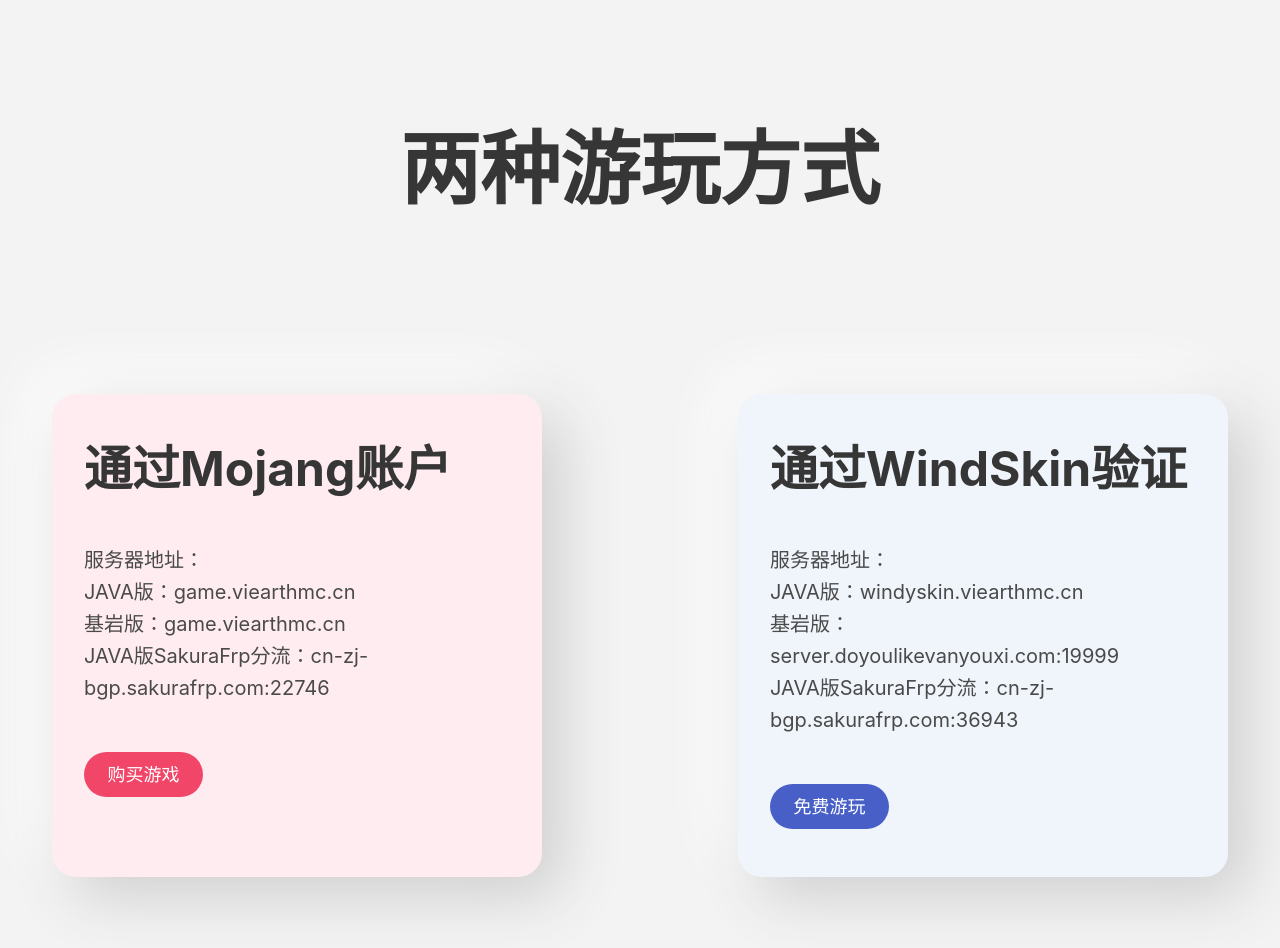
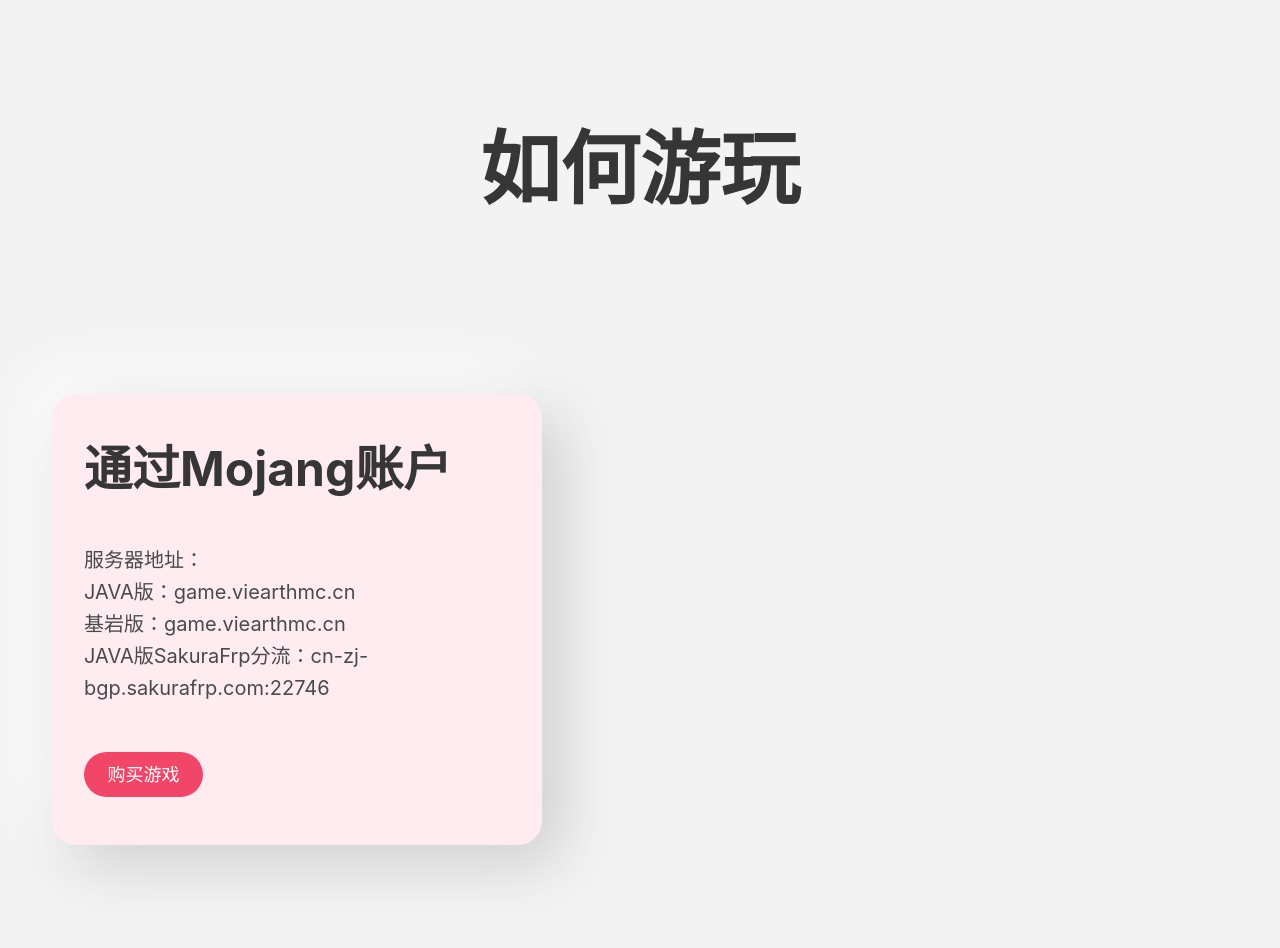
Before and after one commit to nowcube/civearth-pages, a plain HTML site: page index.html in a window 1280 px wide. Shown: the part 820-1768 px from the top of the page. Drawn offline with nearby package versions, Linux system fonts and the light colour scheme.

Commit message:
betav0.1.3

```diff
--- a/index.html
+++ b/index.html
@@ -116,7 +116,7 @@
     <div id="page-2" class="hero is-medium">
         <div class="hero-body">
             <div class="container">
-                <h1 class="title has-text-centered" style="font-weight: 700; font-size: 5rem;">两种游玩方式</h1>
+                <h1 class="title has-text-centered" style="font-weight: 700; font-size: 5rem;">如何游玩</h1>
             </div>
         </div>
     </div>
@@ -139,20 +139,6 @@
                             style="font-size: 1.125rem;">购买游戏</a>
                     </div>
                     <div class="column"></div>
-                    <div class="column has-background-info-light is-5" style="padding:3rem 2rem; border-radius:24px;box-shadow:  20px 20px 60px #cfcfcf,
-                    -20px -20px 60px #ffffff;">
-                        <h1 class="title" style="font-weight: 700; font-size: 3rem;">通过WindSkin验证</h1>
-                        <br>
-                        <div class="block subtitle" style="line-height: 2rem;">
-                            服务器地址：<br>
-                            JAVA版：windyskin.viearthmc.cn<br>
-                            基岩版：server.doyoulikevanyouxi.com:19999<br>
-                            JAVA版SakuraFrp分流：cn-zj-bgp.sakurafrp.com:36943
-                        </div>
-                        <br>
-                        <a href="https://skin.windycloud.cn/" target="_blank" class="button is-link is-rounded"
-                            style="font-size: 1.125rem;">免费游玩</a>
-                    </div>
                 </div>
             </div>
         </div>
```
